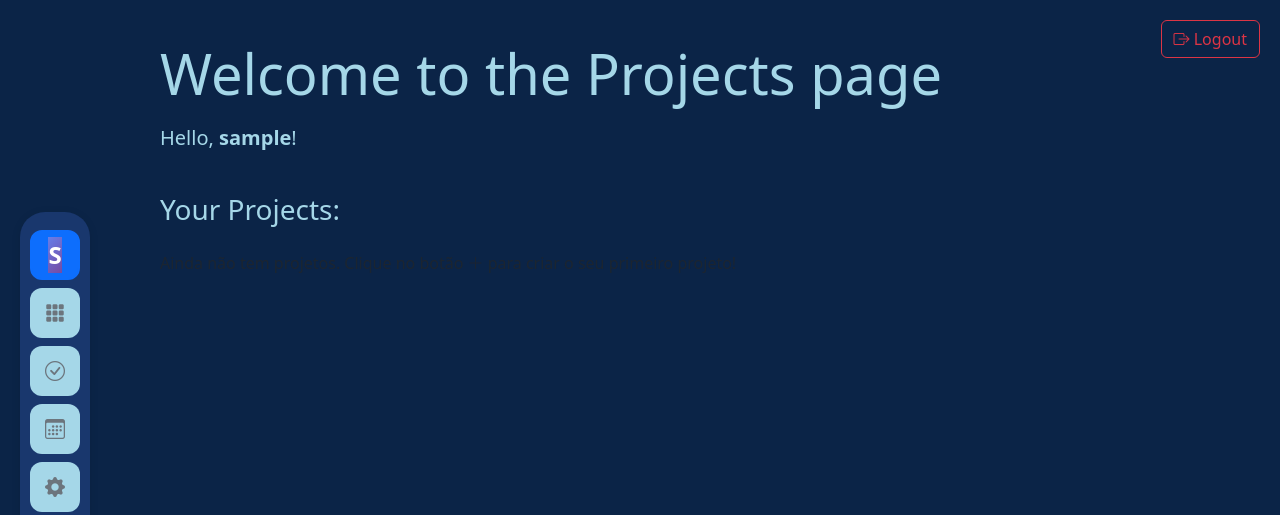
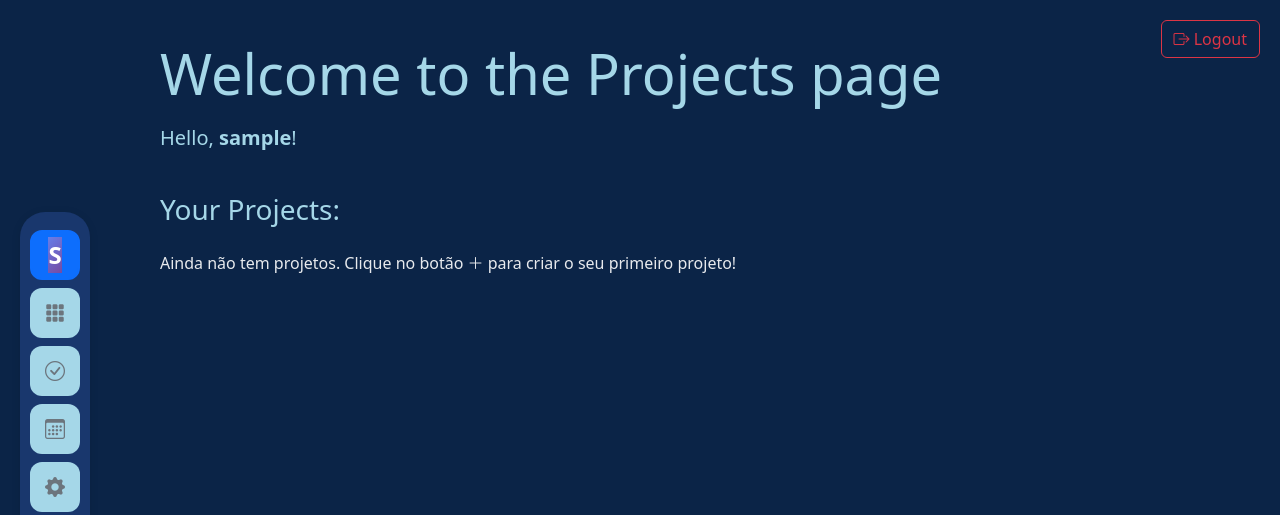
Before and after one commit to Di0go/Taskr, a Django app: page /projects/ in a window 1280 px wide. Shown: the top 515 px of the page. Run offline with Django 5.2, Linux system fonts and the light colour scheme; the visitor is signed in with stand-in values (Sample User, id 1); data that the repository does not hold is empty.

Commit message:
Layout fixed

```diff
--- a/src/projects/static/project/projects_list.css
+++ b/src/projects/static/project/projects_list.css
@@ -117,7 +117,8 @@ body {
         }
 
         .text-muted {
-            color: #A5D7E8;
+            color: #ffffff !important;
+            opacity: 0.9;
         }
 
         .logout-btn {
```
